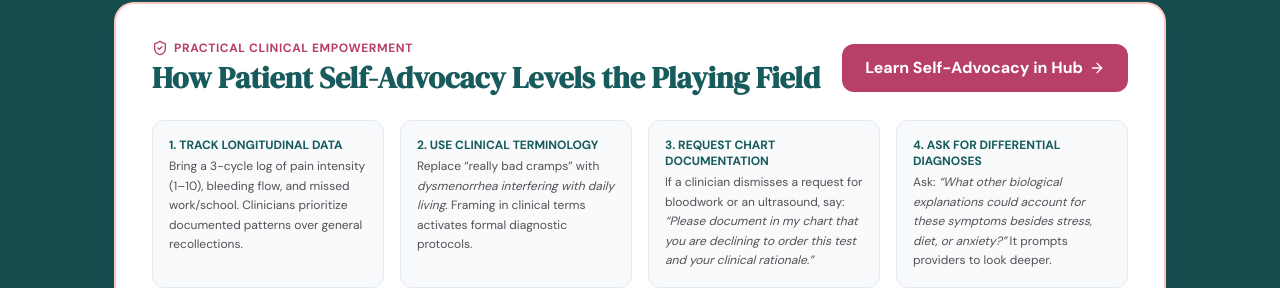
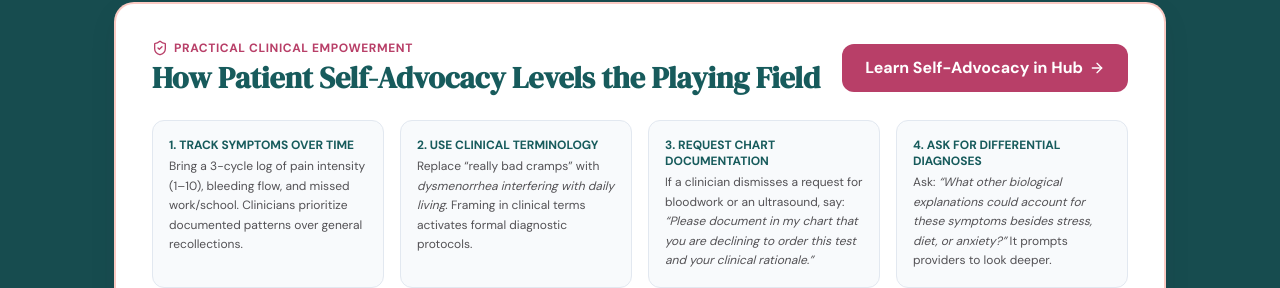
Before and after one commit to sjmaverick26/reprous-webapp, a Next.js app: page / in a window 1280 px wide. Shown: the part 3516-3804 px from the top of the page. Built offline with nearby package versions, Linux system fonts and the light colour scheme; no server answers.

Commit message:
refactor: simplify 'longitudinal' phrasing across home page, dictionary, and roleplays

```diff
--- a/src/components/pages/HomeView.tsx
+++ b/src/components/pages/HomeView.tsx
@@ -765,7 +765,7 @@ export function HomeView({ onNavigate, onSelectLang }: HomeViewProps) {
             <div className="grid grid-cols-1 sm:grid-cols-2 lg:grid-cols-4 gap-4 font-sans">
               <div className="p-4 rounded-xl bg-slate-50 border border-slate-200">
                 <span className="text-xs font-bold text-deep-teal uppercase block mb-1">
-                  1. Track Longitudinal Data
+                  1. Track Symptoms Over Time
                 </span>
                 <p className="text-xs text-charcoal/80 leading-relaxed m-0">
                   Bring a 3-cycle log of pain intensity (1–10), bleeding flow, and missed work/school. Clinicians prioritize documented patterns over general recollections.
--- a/src/components/shared/LittleHealthDictionary.tsx
+++ b/src/components/shared/LittleHealthDictionary.tsx
@@ -1009,7 +1009,7 @@ export const DICTIONARY_ENTRIES: DictionaryEntry[] = [
     categoryColor: "bg-light-teal text-deep-teal border-deep-teal/30",
     chartJargon: "Clinical intake: “Patient presents with structured 90-day objective symptom log documenting pain frequency, bleeding volume, and medication response.”",
     plainEnglish: "The practice of keeping a concrete, dated record of symptoms (timing, 1–10 pain scale, interference with school/sports, pad count, and medications taken). Presenting objective data transforms vague conversations into undeniable clinical evidence that doctors take seriously.",
-    doctorDefinition: "The prospective, systematic recording of quantifiable patient-reported outcomes (PROs), pain scales, and physiological events to facilitate accurate differential diagnosis and longitudinal assessment.",
+    doctorDefinition: "The prospective, systematic recording of quantifiable patient-reported outcomes (PROs), pain scales, and physiological events to facilitate accurate differential diagnosis and ongoing tracking over time.",
     howToSayIt: "“I brought a 3-month objective symptom journal detailing my pain scores, school absences, and exact medication responses so we can evaluate the patterns together.”",
   },
   {
--- a/src/data/hubData.ts
+++ b/src/data/hubData.ts
@@ -2484,7 +2484,7 @@ export function getTopicRoleplayScenarios(topic: HubTopic, categoryId?: string):
         evidence: {
           badge: "Milestone Log",
           title: "Adolescent Tanner Stage & Growth Chart",
-          metric: "12-Month Longitudinal Physical Milestone Log",
+          metric: "12-Month Physical Milestone Log",
           description: "Documents individual breast and pubic hair development against Tanner stages 1–5 to evaluate developmental progress objectively.",
         },
         sourceCitation: {
```
